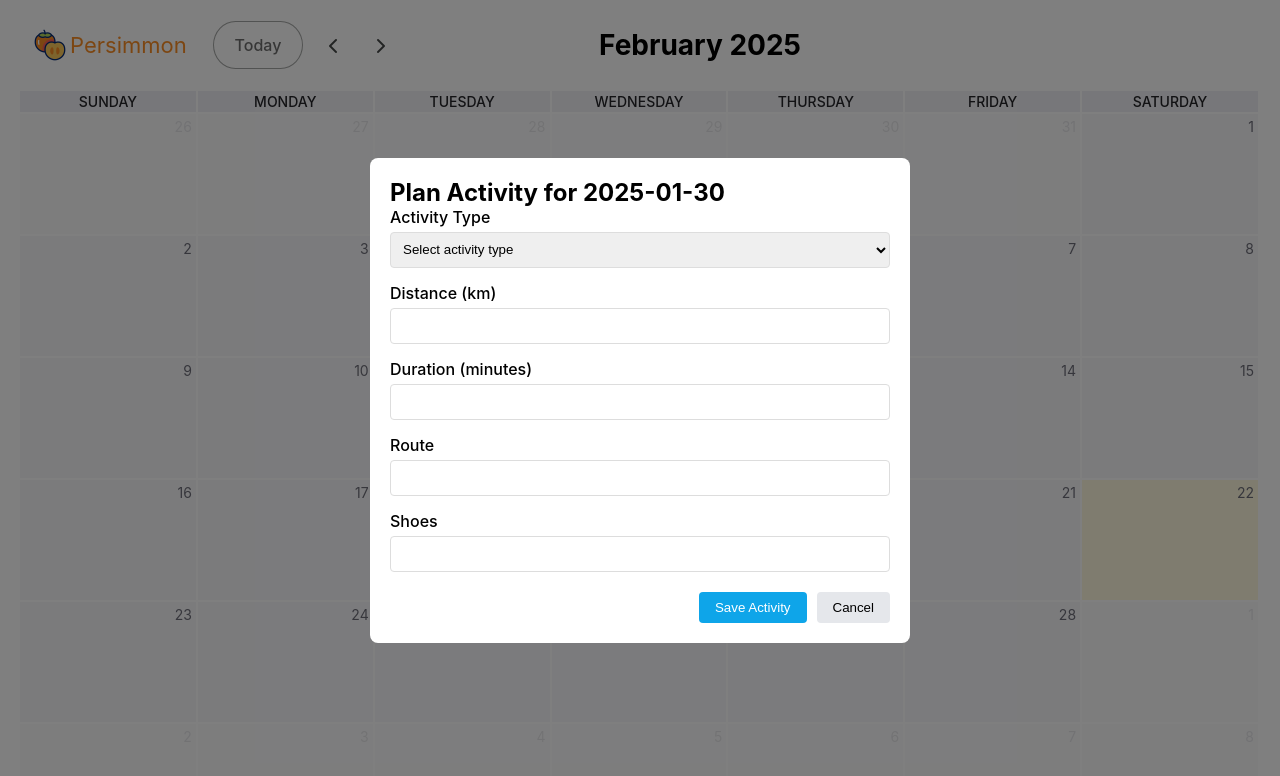
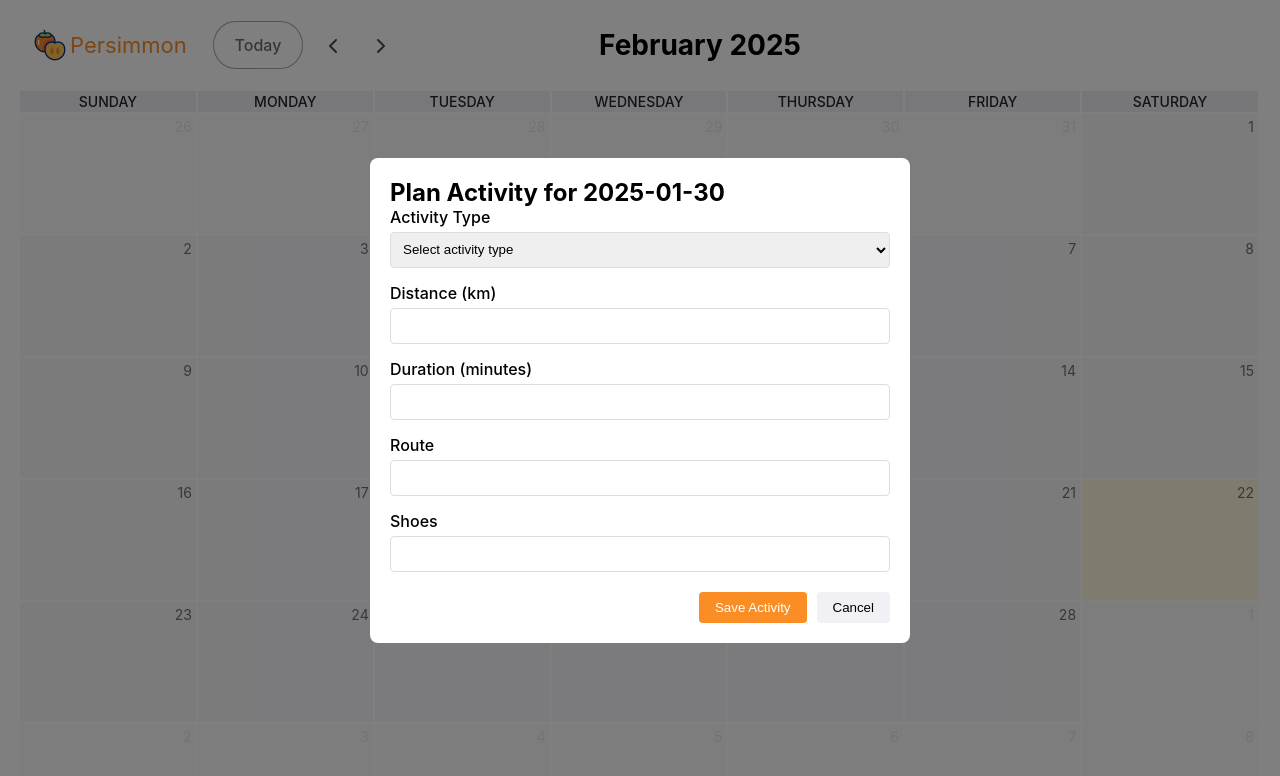
Before and after one commit to sunnybunnyy/training-dashboard, a React (Vite) app in the folder frontend/: page / in a window 1280 px wide. Both pictures are taken after a click on the element "30". Shown: the top 776 px of the page. Built offline with nearby package versions, Linux system fonts and the light colour scheme; no server answers.

Commit message:
Change button colours to match theme

```diff
--- a/frontend/src/App.css
+++ b/frontend/src/App.css
@@ -210,12 +210,12 @@ input[type="number"]::-webkit-inner-spin-button {
 }
 
 .modal-buttons button[type="button"] {
-  background-color: #e5e7eb;
+  background-color: #f0f0f5;
 }
 
 .modal-buttons button[type="submit"] {
-  background-color: #0ea5e9;
-  color: white;
+  background-color: #fa8e25;
+  color: #FFF;
 }
 
 .fc .fc-logo-button,
```
Also changed, not shown: 1 other file (tests, documents, lock files or other folders).
